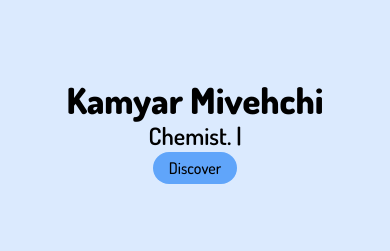
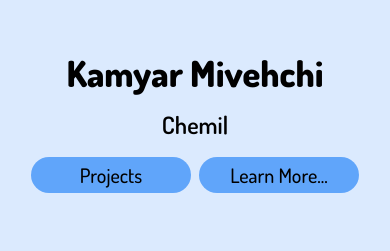
Before and after one commit to Kam-Mivehchi/Portfolio-React.js, a React (Create React App) app in the folder portfolio/: page / in a window 390 px wide. Shown: the part 579-830 px from the top of the page. Built offline with nearby package versions, Linux system fonts and the light colour scheme.

Commit message:
added project descriptions

```diff
--- a/portfolio/src/components/altHero.js
+++ b/portfolio/src/components/altHero.js
@@ -12,21 +12,26 @@ const altHero = () => {
 
                     <LazyLoadImage src={content.header.imgPlaceholder} className=' h-128 object-cover  ' />
                 </div>
-                <div className="flex flex-col text-center items-center mb-12 md:items-start">
+                <div className="flex flex-col text-center items-center mb-12 md:items-start ">
 
 
-                    <h2 className="text-4xl md:text-5xl font-extrabold ">{content.header.text}</h2>
+                    <h2 className="text-4xl md:text-5xl font-extrabold my-2 ">{content.header.text}</h2>
                     <Typical
                         steps={content.header.typical}
                         loop={Infinity}
                         wrapper="h2"
-                        className="text-2xl font-semibold"
+                        className="text-2xl font-semibold my-2"
                     />
-                    <ScrollLink to="stack" smooth={true}>
+                    <div className='flex'>
 
-                        <Button className={'bg-blue-400 px-4 py-1 rounded-full font-medium'} text={content.header.btnText} />
-                    </ScrollLink>
+                        <ScrollLink to="project" smooth={true}>
+                            <Button className={'bg-blue-400 px-4 py-1 rounded-full text-xl font-medium my-2 w-40 mx-1 '} text={'Projects'} />
+                        </ScrollLink>
+                        <ScrollLink to="about" smooth={true}>
+                            <Button className={'bg-blue-400 px-4 py-1 rounded-full text-xl font-medium my-2 w-40 mx-1'} text={'Learn More...'} />
+                        </ScrollLink>
 
+                    </div>
                 </div>
             </div>
 
--- a/portfolio/src/components/projectGallery.js
+++ b/portfolio/src/components/projectGallery.js
@@ -1,8 +1,8 @@
 import React from 'react';
-import noteGIF from '../assets/NoteTaker.gif';
-import typeGIF from '../assets/typing-demo (1).gif';
-import workoutGIF from '../assets/WokoutWiz.gif';
-import weatherGIF from '../assets/weatherDash.gif';
+
+import content from '../content';
+import { LazyLoadImage } from 'react-lazy-load-image-component'
+import Button from './button';
 
 const leftBox = "rounded-xl border-4 border-blue-300 p-1 shadow-lg "
 const rightBox = "rounded-xl border-4 border-blue-300 p-1  shadow-lg "
@@ -12,48 +12,78 @@ function Gallery() {
     const headingStyles = "text-5xl font-extrabold mx-auto mb-4  py-4 "
 
     return (
-        <div className="flex flex-col pb-10  ">
-            <h1 className={headingStyles}>Projects</h1>
-            <div className="  w-4/6  mx-auto     grid grid-cols-2 gap-10 auto-rows-max">
-                <div className="  ">
-                    <img className={leftBox} src={typeGIF} alt="" />
+
+        <div className='min-h-screen flex flex-col items-center justify-center ' id='project'>
+            <h1 className='text-5xl font-extrabold py-4 '>{content.project.title} </h1>
+            <div className='py-2'>
+
+                <div className='flex flex-col pb-10 w-5/6 md:w-1/2  mx-auto  '>{content.project.data.map((tech, index) => {
+                    return (
+                        <div className='rounded-xl border-4 border-blue-400 p-1  shadow-lg my-2'>
+                            <div className=" p-2 ">
+                                <img className='rounded-xl border-4 border-blue-300 p-1  shadow-lg ' src={tech.img} alt="" />
+                            </div>
+                            <div className='p-3' id="right-box-style">
+                                <div className="flex justify-between items-center flex-wrap">
+
+                                    <h2 id="title" className="text-2xl font-semibold">{tech.title}</h2>
+                                    <div className="flex m-2 justify-center flex-wrap ">
+                                        <a href="" id="git-link"><Button className={'w-24 bg-blue-400 px-4 py-1 rounded-full font-medium mx-2 text-lg'} text={'Github'} /></a>
+                                        <a href="" id="deploy-link"><Button className={'w-24  bg-blue-400 px-4 py-1 rounded-full font-medium mx-2 text-lg flex-fit'} text={'Live Site'} /></a>
+                                    </div>
+                                </div>
+                                <p id="desc " className='text-lg'>{tech.desc}</p>
+                            </div>
+
+                        </div>
+                    );
+                })}
                 </div>
-                <div className={rightBox, "hidden hover:flex"} id="right-box-style">
-                    <h2 id="title">Project Title</h2>
-                    <p id="desc"></p>
-                    <a href="" id="git-link">Github</a>
-                    <a href="" id="deploy-link">Live Site</a>
-                </div>
-                <div className={leftBox, "hidden"} id="right-box-style">
-                    <h2 id="title">Project Title</h2>
-                    <p id="desc"></p>
-                    <a href="" id="git-link">Github</a>
-                    <a href="" id="deploy-link">Live Site</a>
-                </div>
-                <div className="">
-                    <img className={rightBox} src={workoutGIF} alt="" />
-                </div>
-                <div className="">
-                    <img className={leftBox} src={weatherGIF} alt="" />
-                </div>
-                <div className={rightBox, "hidden"} id="right-box-style">
-                    <h2 id="title">Project Title</h2>
-                    <p id="desc"></p>
-                    <a href="" id="git-link">Github</a>
-                    <a href="" id="deploy-link">Live Site</a>
-                </div>
-                <div className={leftBox, "hidden"} id="right-box-style">
-                    <h2 id="title">Project Title</h2>
-                    <p id="desc"></p>
-                    <a href="" id="git-link">Github</a>
-                    <a href="" id="deploy-link">Live Site</a>
-                </div>
-                <div className="">
-                    <img className={rightBox} src={noteGIF} alt="" />
-                </div>
-
+                {/* <p className='w-8/12 md:min-w-xl text-xl text-center mx-auto  mt-10 '>{content.stack.desc}</p> */}
             </div>
         </div>
+        // <div className="flex flex-col pb-10  ">
+        //     <h1 className={headingStyles}>Projects</h1>
+        //     <div className="  w-4/6  mx-auto     grid grid-cols-2 gap-10 auto-rows-max">
+        //         <div className="  ">
+        //             <img className={leftBox} src={typeGIF} alt="" />
+        //         </div>
+        //         <div className={rightBox, "hidden hover:flex"} id="right-box-style">
+        //             <h2 id="title">Project Title</h2>
+        //             <p id="desc"></p>
+        //             <a href="" id="git-link">Github</a>
+        //             <a href="" id="deploy-link">Live Site</a>
+        //         </div>
+        //         <div className={leftBox, "hidden"} id="right-box-style">
+        //             <h2 id="title">Project Title</h2>
+        //             <p id="desc"></p>
+        //             <a href="" id="git-link">Github</a>
+        //             <a href="" id="deploy-link">Live Site</a>
+        //         </div>
+        //         <div className="">
+        //             <img className={rightBox} src={workoutGIF} alt="" />
+        //         </div>
+        //         <div className="">
+        //             <img className={leftBox} src={weatherGIF} alt="" />
+        //         </div>
+        //         <div className={rightBox, "hidden"} id="right-box-style">
+        //             <h2 id="title">Project Title</h2>
+        //             <p id="desc"></p>
+        //             <a href="" id="git-link">Github</a>
+        //             <a href="" id="deploy-link">Live Site</a>
+        //         </div>
+        //         <div className={leftBox, "hidden"} id="right-box-style">
+        //             <h2 id="title">Project Title</h2>
+        //             <p id="desc"></p>
+        //             <a href="" id="git-link">Github</a>
+        //             <a href="" id="deploy-link">Live Site</a>
+        //         </div>
+        //         <div className="">
+        //             <img className={rightBox} src={noteGIF} alt="" />
+        //         </div>
+
+        //     </div>
+        // </div>
 
     );
 }
--- a/portfolio/src/content/index.js
+++ b/portfolio/src/content/index.js
@@ -2,6 +2,11 @@ import Headshot from '../assets/headshot-formal-blur-zoom.png'
 import Mongo from '../assets/mongo.png'
 import Node from '../assets/node.png'
 import Express from "../assets/express.png"
+import noteGIF from '../assets/NoteTaker.gif';
+import typeGIF from '../assets/typing-demo (1).gif';
+import workoutGIF from '../assets/WokoutWiz.gif';
+import weatherGIF from '../assets/weatherDash.gif';
+
 export default {
     nav: {
         logo: 'Kamyar Mivehchi',
@@ -53,4 +58,42 @@ export default {
         desc: `Lorem Ipsum is simply dummy text of the printing and typesetting industry. Lorem Ipsum has been the industry's standard dummy text ever since the 1500s, when an unknown printer took a galley of type and scrambled it to make a type specimen book. It has survived not only`,
     },
 
+    project: {
+        title: 'Projects',
+        data: [
+            {
+                title: 'Type{Scripts}',
+                img: `${typeGIF}`,
+                git: 'https://github.com/Kam-Mivehchi/TypeScripts',
+                live: 'https://typescripts-btc.herokuapp.com/',
+                desc: "Type{Scripts} is a typing game for all developers, new and experienced alike where users are able to see their typing skills when typing code.We noticed that a lot of the typing quizes or games didn't offer developer modes where you can type code instead of randomwords and sentences and sought to provide a solution in the form of Typescripts. This being our very first full stack development project, we learned a lot about technical skills and socialskills when working in a team.",
+                tech: ["JavaScript", "Handlebars", 'CSS'],
+            },
+            {
+                title: 'Workout Wizard',
+                img: `${workoutGIF}`,
+                git: 'https://github.com/Kam-Mivehchi/project-1',
+                live: 'https://runaariga.github.io/project-1/',
+                desc: "Application where the user is able to find a workout specifically to certain muscle groups.If the user selects a muscle group, application will provide a list of workouts and videos",
+                tech: ["JavaScript", "HTML", 'CSS'],
+            },
+            {
+                title: 'Weather Dashboard',
+                img: `${weatherGIF}`,
+                git: 'https://github.com/Kam-Mivehchi/Weather-Dashboard',
+                live: 'https://runaariga.github.io/Weather-Dashboard/',
+                desc: "Weather Dashboard is a sleek and responsive solution to recive weather information from around the world.This application allows user input(string input or button preset) to change the forecast to reflect their desired location.Weather data is updated dynamically with the use of Open Weather API and JavaScript.",
+                tech: ["JavaScript", "HTML", 'CSS'],
+            },
+            {
+                title: 'Note Taker',
+                img: `${noteGIF}`,
+                git: 'https://github.com/Kam-Mivehchi/Note-Taker',
+                live: 'https://notetaker-km.herokuapp.com/',
+                desc: "Weather Dashboard is a sleek and responsive solution to recive weather information from around the world.This application allows user input(string input or button preset) to change the forecast to reflect their desired location.Weather data is updated dynamically with the use of Open Weather API and JavaScript.",
+                tech: ["JavaScript", "HTML", 'CSS'],
+            }
+        ]
+    }
+
 };
```
